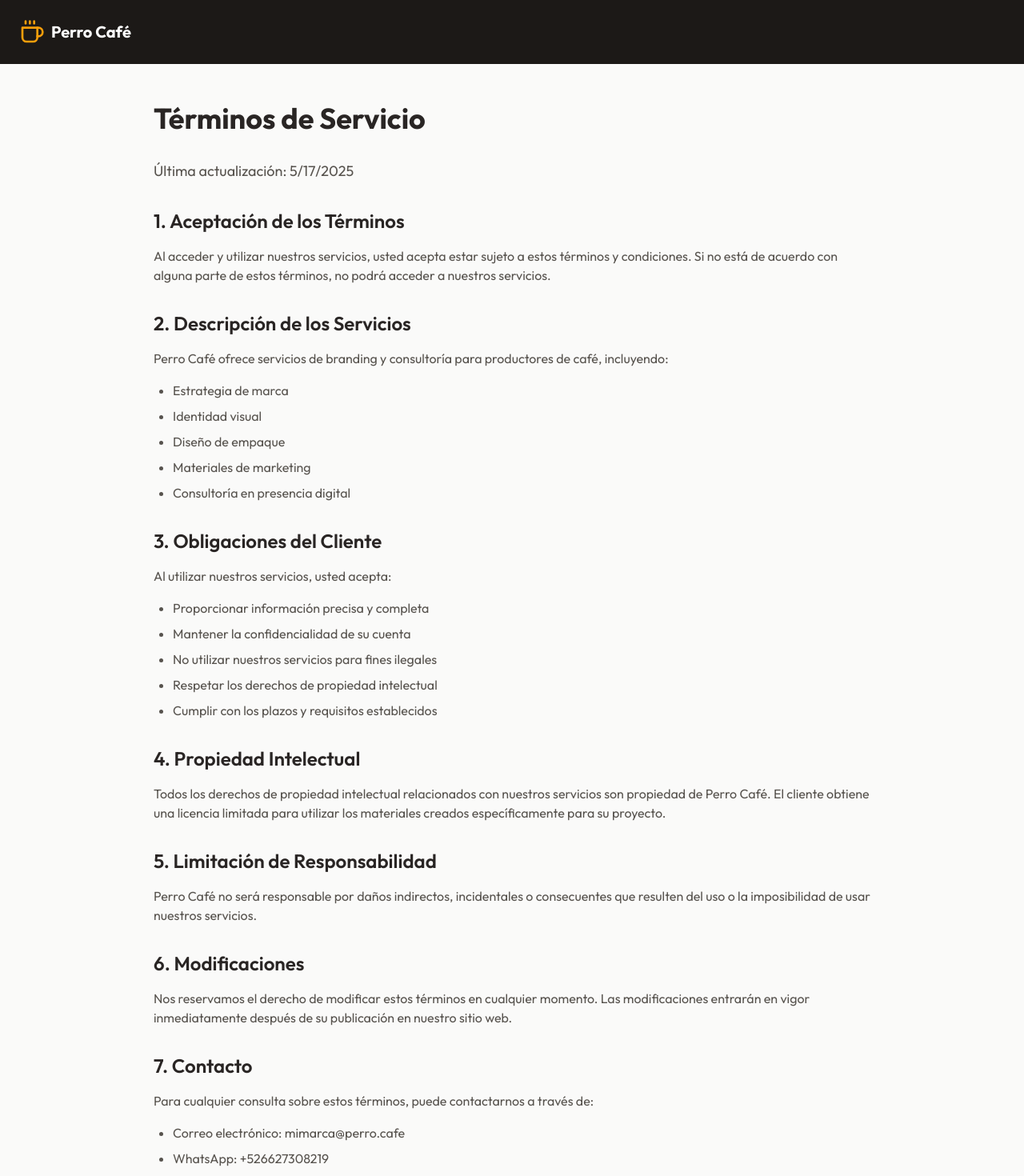
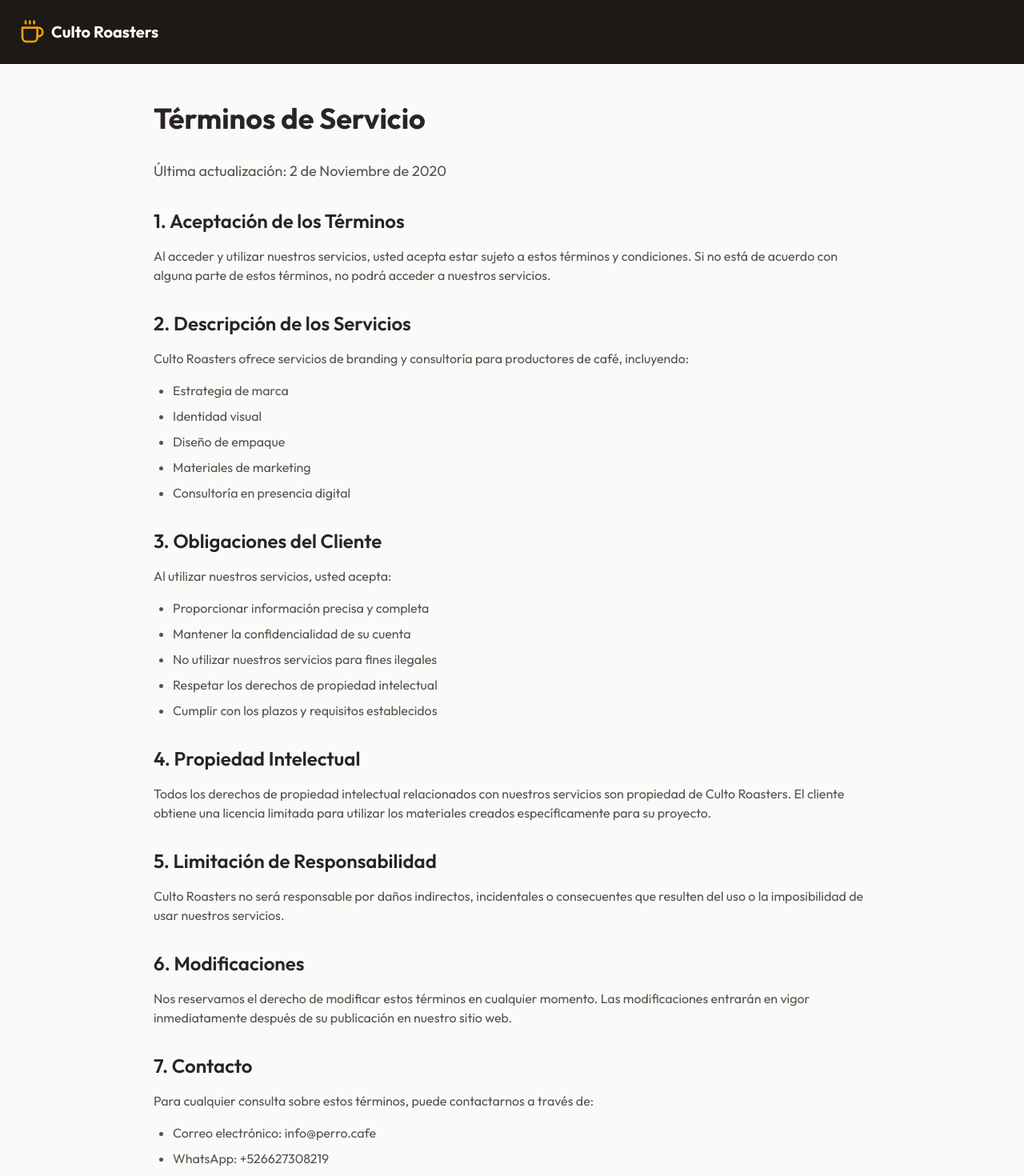
Before and after one commit to Culto-al-Perro-Cafe/mkt-roast-landing, a React (Vite) app: page /terminos in a window 1280 px wide. Shown: the top 1470 px of the page at 80% size. Built offline with nearby package versions, Linux system fonts and the light colour scheme; no server answers.

Commit message:
Update brand name

```diff
--- a/index.html
+++ b/index.html
@@ -6,15 +6,15 @@
     <link rel="icon" type="image/png" href="/favicon.png" />
     <link rel="apple-touch-icon" href="/apple-touch-icon.png" />
     <meta name="viewport" content="width=device-width, initial-scale=1.0" />
-    <title>Perro Café - Soluciones Premium de Branding para Café</title>
+    <title>Culto Roasters - Soluciones Premium de Branding para Café</title>
     <meta name="description" content="Convierte tu café en una marca memorable que te permite cobrar precios premium y fidelizar a tus clientes." />
-    <meta property="og:title" content="Perro Café – Soluciones Premium de Branding para Café" />
+    <meta property="og:title" content="Culto Roasters – Soluciones Premium de Branding para Café" />
     <meta property="og:description" content="Convierte tu café en una marca memorable que te permite cobrar precios premium y fidelizar a tus clientes." />
     <meta property="og:image" content="https://images.pexels.com/photos/4765838/pexels-photo-4765838.jpeg?auto=compress&cs=tinysrgb&w=1920" />
     <meta property="og:url" content="https://cultoroaster.netlify.app/" />
     <meta property="og:type" content="website" />
     <meta name="twitter:card" content="summary_large_image" />
-    <meta name="twitter:title" content="Perro Café – Soluciones Premium de Branding para Café" />
+    <meta name="twitter:title" content="Culto Roasters – Soluciones Premium de Branding para Café" />
     <meta name="twitter:description" content="Convierte tu café en una marca memorable que te permite cobrar precios premium y fidelizar a tus clientes." />
     <meta name="twitter:image" content="https://images.pexels.com/photos/4765838/pexels-photo-4765838.jpeg?auto=compress&cs=tinysrgb&w=1920" />
     <link rel="preconnect" href="https://fonts.googleapis.com">
--- a/src/components/Footer.tsx
+++ b/src/components/Footer.tsx
@@ -1,7 +1,8 @@
 import React from 'react';
-import { Coffee, Mail, MessageCircle, Instagram, Facebook, Twitter } from 'lucide-react';
+import { Coffee, Mail, MessageCircle, Facebook, Twitter, Instagram } from 'lucide-react';
 import Button from './ui/Button';
 import { contactConfig } from '../config/contact';
+import { brandConfig } from '../config/brand';
 
 const Footer: React.FC = () => {
   const whatsappUrl = `https://wa.me/${contactConfig.whatsapp.number}?text=${encodeURIComponent(contactConfig.whatsapp.message)}`;
@@ -13,22 +14,40 @@ const Footer: React.FC = () => {
           <div className="space-y-4">
             <div className="flex items-center space-x-2 mb-4">
               <Coffee className="h-8 w-8 text-amber-500" />
-              <span className="text-2xl font-bold text-white">Perro Café</span>
+              <span className="text-2xl font-bold text-white">{brandConfig.name}</span>
             </div>
             <p className="text-stone-400">
               Somos tostadores, conocemos el producto y sabemos cómo ayudarte a construir una marca auténtica que conecte y crezca.
             </p>
-            {/* <div className="flex space-x-4 pt-4">
-              <a href="#" className="text-stone-400 hover:text-amber-500 transition-colors">
+            <div className="flex space-x-4 pt-4">
+              <a
+                href={`https://instagram.com/${brandConfig.social.instagram}`}
+                target="_blank"
+                rel="noopener noreferrer"
+                className="text-stone-400 hover:text-amber-500 transition-colors"
+                aria-label="Instagram"
+              >
                 <Instagram className="w-5 h-5" />
               </a>
-              <a href="#" className="text-stone-400 hover:text-amber-500 transition-colors">
+              <a
+                href={`https://facebook.com/${brandConfig.social.facebook}`}
+                target="_blank"
+                rel="noopener noreferrer"
+                className="text-stone-400 hover:text-amber-500 transition-colors"
+                aria-label="Facebook"
+              >
                 <Facebook className="w-5 h-5" />
               </a>
-              <a href="#" className="text-stone-400 hover:text-amber-500 transition-colors">
+              <a
+                href={`https://x.com/${brandConfig.social.twitter}`}
+                target="_blank"
+                rel="noopener noreferrer"
+                className="text-stone-400 hover:text-amber-500 transition-colors"
+                aria-label="X (formerly Twitter)"
+              >
                 <Twitter className="w-5 h-5" />
               </a>
-            </div> */}
+            </div>
           </div>
 
           <div>
@@ -79,11 +98,11 @@ const Footer: React.FC = () => {
             <h3 className="text-lg font-semibold text-white mb-4">Contáctanos</h3>
             <div className="space-y-4">
               <a
-                href={`mailto:${contactConfig.email}`}
+                href={`mailto:${brandConfig.contact.email}`}
                 className="flex items-center space-x-3 text-stone-400 hover:text-amber-500 transition-colors"
               >
                 <Mail className="w-5 h-5" />
-                <span>{contactConfig.email}</span>
+                <span>{brandConfig.contact.email}</span>
               </a>
 
               <div className="pt-4">
@@ -102,7 +121,7 @@ const Footer: React.FC = () => {
 
         <div className="pt-8 border-t border-stone-800 flex flex-col md:flex-row justify-between items-center">
           <p className="text-sm text-stone-500">
-            &copy; {new Date().getFullYear()} Perro Café. Todos los derechos reservados.
+            &copy; {new Date().getFullYear()} {brandConfig.name}. Todos los derechos reservados.
           </p>
           <div className="flex space-x-6 mt-4 md:mt-0">
             <a href="/privacidad" className="text-sm text-stone-500 hover:text-amber-500 transition-colors">
@@ -118,4 +137,4 @@ const Footer: React.FC = () => {
   );
 };
 
-export default Footer
+export default Footer;
--- a/src/components/Navbar.tsx
+++ b/src/components/Navbar.tsx
@@ -1,5 +1,6 @@
 import React, { useState } from 'react';
 import { Coffee, Menu, X } from 'lucide-react';
+import { brandConfig } from '../config/brand';
 
 interface NavbarProps {
   isScrolled: boolean;
@@ -31,7 +32,7 @@ const Navbar: React.FC<NavbarProps> = ({ isScrolled }) => {
         <a href="#" className="flex items-center space-x-2">
           <Coffee className={`h-8 w-8 ${isScrolled ? 'text-amber-700' : 'text-white'}`} />
           <span className={`text-xl font-bold ${isScrolled ? 'text-amber-700' : 'text-white'}`}>
-            Perro Café
+            {brandConfig.name}
           </span>
         </a>
 
--- a/src/components/Testimonials.tsx
+++ b/src/components/Testimonials.tsx
@@ -4,7 +4,7 @@ import { Star } from 'lucide-react';
 const Testimonials: React.FC = () => {
   const testimonials = [
     {
-      text: "Gato Gordo siempre tuvo buena comida y clientela fiel, pero visualmente no se sentía como una marca. Con la ayuda de Perro Café, transformamos nuestra identidad: desde los menús y señalética hasta cómo nos comunicamos en redes. Ahora la gente no solo viene a comer, viene porque se siente parte de algo especial. La diferencia es brutal: pasamos de ser 'una fondita buena' a ser un lugar con carácter, con historia y con estilo propio.",
+      text: "Gato Gordo siempre tuvo buena comida y clientela fiel, pero visualmente no se sentía como una marca. Con la ayuda de Culto Roasters, transformamos nuestra identidad: desde los menús y señalética hasta cómo nos comunicamos en redes. Ahora la gente no solo viene a comer, viene porque se siente parte de algo especial. La diferencia es brutal: pasamos de ser 'una fondita buena' a ser un lugar con carácter, con historia y con estilo propio.",
       author: "Vicente Castro",
       role: "Dueño, Gato Gordo Comida Casera",
       stars: 5
--- /dev/null
+++ b/src/config/brand.ts
@@ -0,0 +1,13 @@
+export const brandConfig = {
+  name: 'Culto Roasters',
+  social: {
+    instagram: 'cultoroaster',
+    facebook: 'cultoroaster',
+    twitter: 'cultoroaster',
+  },
+  contact: {
+    email: 'info@perro.cafe',
+    phone: '52 662 730 8219',
+    address: 'Hermosillo Sonora, México',
+  },
+} as const;
--- a/src/pages/PrivacyPolicy.tsx
+++ b/src/pages/PrivacyPolicy.tsx
@@ -1,6 +1,7 @@
 import React from 'react';
 import { Coffee } from 'lucide-react';
 import { contactConfig } from '../config/contact';
+import { brandConfig } from '../config/brand';
 
 const PrivacyPolicy: React.FC = () => {
   return (
@@ -10,7 +11,7 @@ const PrivacyPolicy: React.FC = () => {
         <div className="container mx-auto px-4 md:px-6">
           <a href="/" className="flex items-center space-x-2">
             <Coffee className="h-8 w-8 text-amber-500" />
-            <span className="text-xl font-bold">Perro Café</span>
+            <span className="text-xl font-bold">{brandConfig.name}</span>
           </a>
         </div>
       </header>
@@ -22,7 +23,7 @@ const PrivacyPolicy: React.FC = () => {
 
           <div className="prose prose-stone max-w-none">
             <p className="text-lg text-stone-600 mb-8">
-              Última actualización: {new Date().toLocaleDateString()}
+              Última actualización: 2 de Noviembre de 2020
             </p>
 
             <section className="mb-8">
@@ -84,7 +85,7 @@ const PrivacyPolicy: React.FC = () => {
                 puede contactarnos a través de:
               </p>
               <ul className="list-disc pl-6 text-stone-600 space-y-2 mt-4">
-                <li>Correo electrónico: {contactConfig.email}</li>
+                <li>Correo electrónico: {brandConfig.contact.email}</li>
                 <li>WhatsApp: {contactConfig.whatsapp.number}</li>
               </ul>
             </section>
@@ -96,7 +97,7 @@ const PrivacyPolicy: React.FC = () => {
       <footer className="bg-stone-900 text-stone-300 py-8">
         <div className="container mx-auto px-4 md:px-6 text-center">
           <p className="text-sm">
-            &copy; {new Date().getFullYear()} Perro Café. Todos los derechos reservados.
+            &copy; {new Date().getFullYear()} {brandConfig.name}. Todos los derechos reservados.
           </p>
         </div>
       </footer>
--- a/src/pages/TermsOfService.tsx
+++ b/src/pages/TermsOfService.tsx
@@ -1,6 +1,7 @@
 import React from 'react';
 import { Coffee } from 'lucide-react';
 import { contactConfig } from '../config/contact';
+import { brandConfig } from '../config/brand';
 
 const TermsOfService: React.FC = () => {
   return (
@@ -10,7 +11,7 @@ const TermsOfService: React.FC = () => {
         <div className="container mx-auto px-4 md:px-6">
           <a href="/" className="flex items-center space-x-2">
             <Coffee className="h-8 w-8 text-amber-500" />
-            <span className="text-xl font-bold">Perro Café</span>
+            <span className="text-xl font-bold">{brandConfig.name}</span>
           </a>
         </div>
       </header>
@@ -22,7 +23,7 @@ const TermsOfService: React.FC = () => {
 
           <div className="prose prose-stone max-w-none">
             <p className="text-lg text-stone-600 mb-8">
-              Última actualización: {new Date().toLocaleDateString()}
+              Última actualización: 2 de Noviembre de 2020
             </p>
 
             <section className="mb-8">
@@ -36,7 +37,7 @@ const TermsOfService: React.FC = () => {
             <section className="mb-8">
               <h2 className="text-2xl font-semibold text-stone-800 mb-4">2. Descripción de los Servicios</h2>
               <p className="text-stone-600 mb-4">
-                Perro Café ofrece servicios de branding y consultoría para productores de café, incluyendo:
+                {brandConfig.name} ofrece servicios de branding y consultoría para productores de café, incluyendo:
               </p>
               <ul className="list-disc pl-6 text-stone-600 space-y-2">
                 <li>Estrategia de marca</li>
@@ -64,7 +65,7 @@ const TermsOfService: React.FC = () => {
             <section className="mb-8">
               <h2 className="text-2xl font-semibold text-stone-800 mb-4">4. Propiedad Intelectual</h2>
               <p className="text-stone-600 mb-4">
-                Todos los derechos de propiedad intelectual relacionados con nuestros servicios son propiedad de Perro Café.
+                Todos los derechos de propiedad intelectual relacionados con nuestros servicios son propiedad de {brandConfig.name}.
                 El cliente obtiene una licencia limitada para utilizar los materiales creados específicamente para su proyecto.
               </p>
             </section>
@@ -72,7 +73,7 @@ const TermsOfService: React.FC = () => {
             <section className="mb-8">
               <h2 className="text-2xl font-semibold text-stone-800 mb-4">5. Limitación de Responsabilidad</h2>
               <p className="text-stone-600">
-                Perro Café no será responsable por daños indirectos, incidentales o consecuentes que resulten del uso o
+                {brandConfig.name} no será responsable por daños indirectos, incidentales o consecuentes que resulten del uso o
                 la imposibilidad de usar nuestros servicios.
               </p>
             </section>
@@ -91,7 +92,7 @@ const TermsOfService: React.FC = () => {
                 Para cualquier consulta sobre estos términos, puede contactarnos a través de:
               </p>
               <ul className="list-disc pl-6 text-stone-600 space-y-2 mt-4">
-                <li>Correo electrónico: {contactConfig.email}</li>
+                <li>Correo electrónico: {brandConfig.contact.email}</li>
                 <li>WhatsApp: {contactConfig.whatsapp.number}</li>
               </ul>
             </section>
@@ -103,7 +104,7 @@ const TermsOfService: React.FC = () => {
       <footer className="bg-stone-900 text-stone-300 py-8">
         <div className="container mx-auto px-4 md:px-6 text-center">
           <p className="text-sm">
-            &copy; {new Date().getFullYear()} Perro Café. Todos los derechos reservados.
+            &copy; {new Date().getFullYear()} {brandConfig.name}. Todos los derechos reservados.
           </p>
         </div>
       </footer>
```
